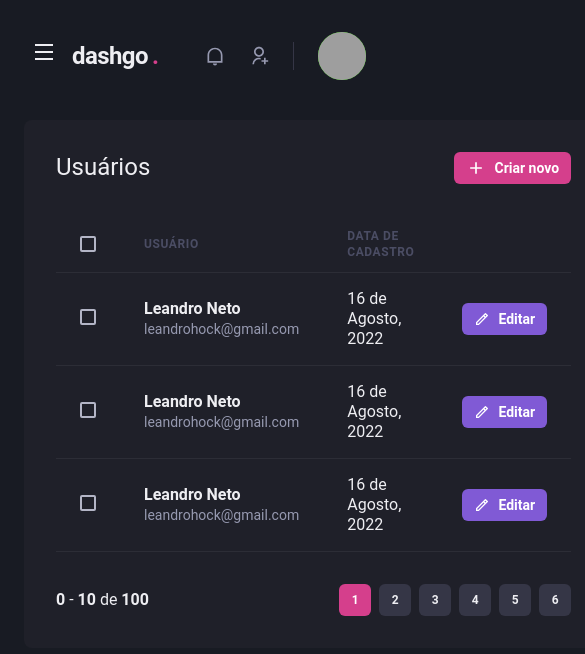
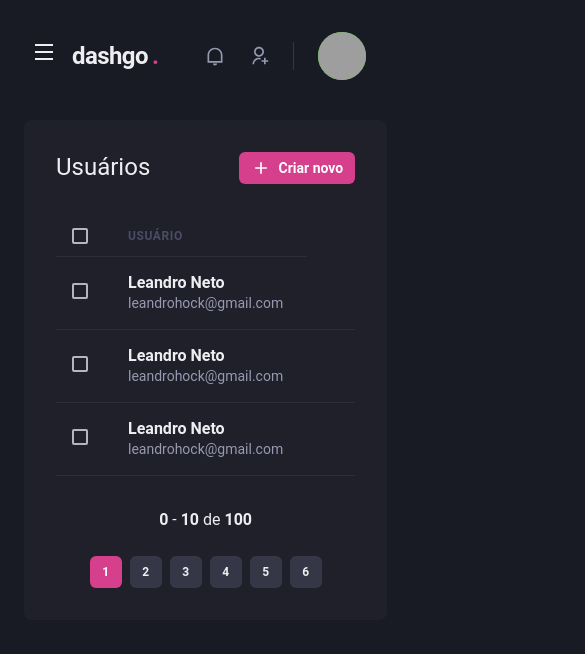
Before and after one commit to LeandroNeto/dashgo, a Next.js app: page /users in a window 390 px wide. Shown: the top 654 px of the page, 585 px wide, since content can reach past the window. Built offline with nearby package versions, Linux system fonts and the light colour scheme; grey boxes are pictures that could not be loaded.

Commit message:
Listagem e Cadastro responsivo

```diff
--- a/src/components/Pagination/index.tsx
+++ b/src/components/Pagination/index.tsx
@@ -4,7 +4,7 @@
 export function Pagination() {
   return (
     <Stack
-      direction="row"
+      direction={["column", "row"]}
       spacing="6"
       mt="8"
       justify="space-between"
--- a/src/pages/users/create.tsx
+++ b/src/pages/users/create.tsx
@@ -12,18 +12,18 @@
       <Flex w="100%" my="6" maxWidth={1480} mx="auto" px="6">
         <Sidebar />
 
-        <Box flex="1" borderRadius={8} bg="gray.800" p="8">
+        <Box flex="1" borderRadius={8} bg="gray.800" p={["6", "8"]}>
           <Heading size="lg" fontWeight="normal">Criar usuário</Heading>
 
           <Divider my="6" borderColor="gray.700" />
 
           <VStack spacing="8">
-            <SimpleGrid minChildWidth="240px" spacing="8" w="100%">
+            <SimpleGrid minChildWidth="240px" spacing={["6", "8"]} w="100%">
               <Input name="name" label="Nome completo" />
               <Input name="email" type="email" label="E-mail" />
             </SimpleGrid>
 
-            <SimpleGrid minChildWidth="240px" spacing="8" w="100%">
+            <SimpleGrid minChildWidth="240px" spacing={["6", "8"]} w="100%">
               <Input name="password" type="password" label="Senha" />
               <Input name="password_confirmation" type="password" label="Confirmação da senha" />
             </SimpleGrid>
--- a/src/pages/users/index.tsx
+++ b/src/pages/users/index.tsx
@@ -1,4 +1,4 @@
-import { Box, Button, Checkbox, Flex, Heading, Icon, Table, Tbody, Td, Text, Th, Thead, Tr } from "@chakra-ui/react";
+import { Box, Button, Checkbox, Flex, Heading, Icon, Table, Tbody, Td, Text, Th, Thead, Tr, useBreakpointValue } from "@chakra-ui/react";
 import { RiAddLine, RiPencilLine } from "react-icons/ri";
 import { Pagination } from "../../components/Pagination";
 
@@ -6,6 +6,11 @@
 import { Header } from "../../components/Header";
 
 export default function UserList() {
+  const isWideVersion = useBreakpointValue({
+    base: false,
+    lg: true,
+  })
+
   return (
     <Box>
       <Header />
@@ -31,17 +36,16 @@
           <Table colorScheme="whiteAlpha">
             <Thead>
               <Tr>
-                <Th px="6" color="gray.300" width="8">
+                <Th px={["4", "4", "6"]} color="gray.300" width="8">
                   <Checkbox colorScheme="pink" />
                 </Th>
                 <Th>Usuário</Th>
-                <Th>Data de cadastro</Th>
-                <Th width="8" />
+                {isWideVersion && <Th>Data de cadastro</Th>}
               </Tr>
             </Thead>
             <Tbody>
               <Tr>
-                <Td px="6">
+                <Td px={["4", "4", "6"]}>
                   <Checkbox colorScheme="pink" />
                 </Td>
                 <Td>
@@ -51,22 +55,11 @@
                   </Box>
                 </Td>
                 <Td>
-                  16 de Agosto, 2022
-                </Td>
-                <Td>
-                  <Button
-                    as="a"
-                    size="sm"
-                    fontSize="sm"
-                    colorScheme="purple"
-                    leftIcon={<Icon as={RiPencilLine} fontSize="16" />}
-                  >
-                    Editar
-                  </Button>
+                  {isWideVersion && <Td>16 de Agosto, 2022</Td>}
                 </Td>
               </Tr>
               <Tr>
-                <Td px="6">
+                <Td px={["4", "4", "6"]}>
                   <Checkbox colorScheme="pink" />
                 </Td>
                 <Td>
@@ -76,22 +69,11 @@
                   </Box>
                 </Td>
                 <Td>
-                  16 de Agosto, 2022
-                </Td>
-                <Td>
-                  <Button
-                    as="a"
-                    size="sm"
-                    fontSize="sm"
-                    colorScheme="purple"
-                    leftIcon={<Icon as={RiPencilLine} fontSize="16" />}
-                  >
-                    Editar
-                  </Button>
+                  {isWideVersion && <Td>16 de Agosto, 2022</Td>}
                 </Td>
               </Tr>
               <Tr>
-                <Td px="6">
+                <Td px={["4", "4", "6"]}>
                   <Checkbox colorScheme="pink" />
                 </Td>
                 <Td>
@@ -101,18 +83,7 @@
                   </Box>
                 </Td>
                 <Td>
-                  16 de Agosto, 2022
-                </Td>
-                <Td>
-                  <Button
-                    as="a"
-                    size="sm"
-                    fontSize="sm"
-                    colorScheme="purple"
-                    leftIcon={<Icon as={RiPencilLine} fontSize="16" />}
-                  >
-                    Editar
-                  </Button>
+                  {isWideVersion && <Td>16 de Agosto, 2022</Td>}
                 </Td>
               </Tr>
             </Tbody>
```
